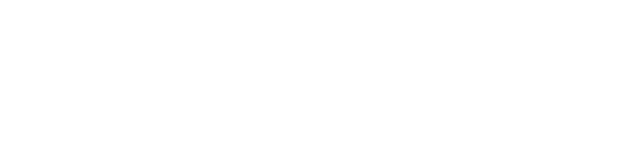
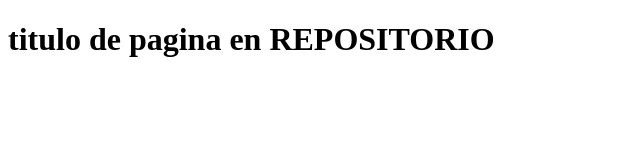
Before and after one commit to dvlpacct/proyectowebempresa, a plain HTML site: page index.html in a window 1280 px wide. Shown: the whole page, without its empty margins (0-640 px from the left). Drawn offline with Linux system fonts and the light colour scheme.

Commit message:
comienzo de proyecto

```diff
--- a/index.html
+++ b/index.html
@@ -4,6 +4,6 @@
     <title>REPOSITORIO NEW</title>
 </head>
 <body>
-
+    <h1>titulo de pagina en REPOSITORIO</h1>
 </body>
 </html>
```
